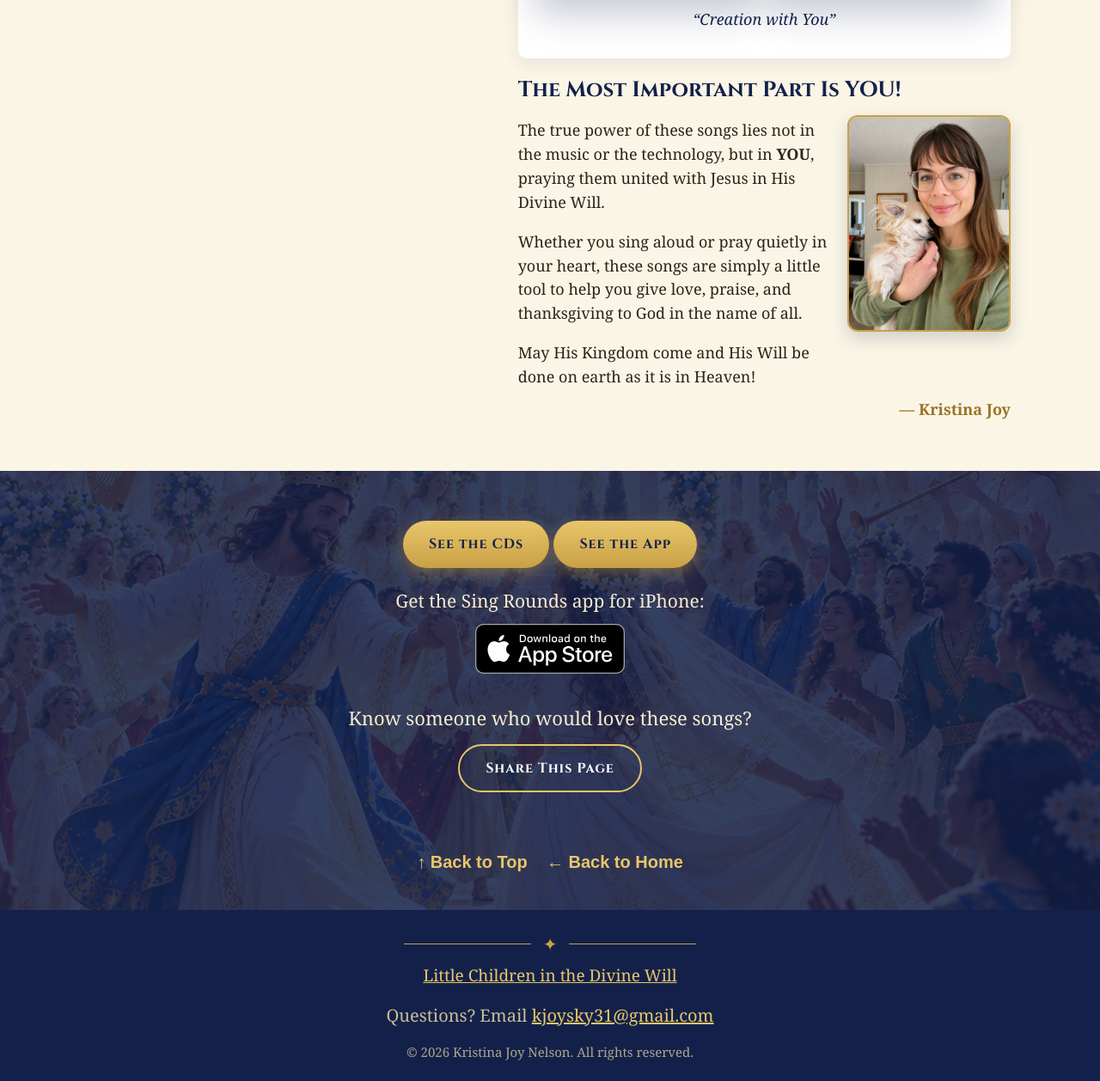
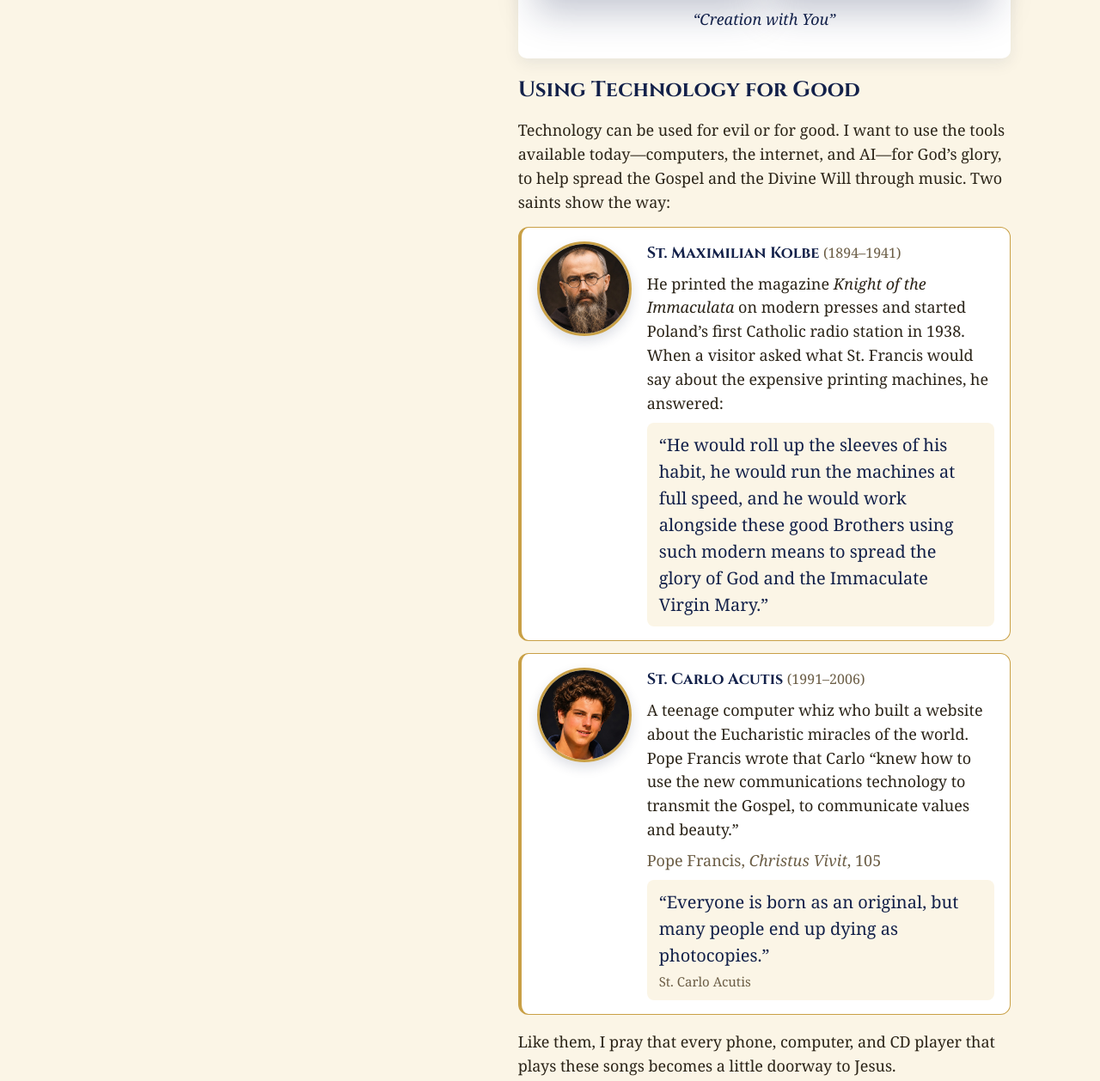
Before and after one commit to kjoysky/singdivinewillrounds, a plain HTML site: page about.html in a window 1280 px wide. Shown: the part 1847-3105 px from the top of the page at 86% size. Drawn offline with Linux system fonts and the light colour scheme.

Commit message:
About: 'Using Technology for Good' section with St. Maximilian Kolbe and St. Carlo Acutis quotes + portraits
Co-Authored-By: Claude Opus 5.5 <noreply@anthropic.com>

```diff
--- a/about.html
+++ b/about.html
@@ -408,6 +408,16 @@ section#about{padding:30px 0 36px}
 .about-main > .how-made:first-child h3{margin-top:0}
 .about-main .how-made{margin:0 0 22px}
 .about-main .how-made h3{margin:0 0 10px}
+/* Using Technology for Good (saints) */
+.tech-good .saint{display:flex;gap:18px;align-items:flex-start;background:#fff;border:1px solid var(--gold);border-left:4px solid var(--gold);border-radius:12px;padding:16px 18px;margin:14px 0}
+.tech-good .saint img{width:110px;height:110px;object-fit:cover;object-position:center top;border-radius:50%;border:3px solid var(--gold);flex:none;box-shadow:0 6px 14px rgba(19,33,74,.15)}
+.tech-good .saint p{margin:0 0 8px}
+.tech-good .saint-name{font-family:Cinzel,Georgia,serif;font-weight:700;color:var(--navy);font-size:20px}
+.tech-good .saint-name span{font-family:Georgia,serif;font-weight:400;font-size:16px;color:var(--muted)}
+.tech-good .saint-cite{font-size:15px;color:var(--muted)}
+.tech-good blockquote{margin:6px 0 0;padding:10px 14px;background:var(--cream,#fbf5e6);border-radius:8px;color:var(--navy);font-style:normal}
+.tech-good blockquote cite{display:block;font-size:15px;color:var(--muted);font-style:normal;margin-top:4px}
+@media (max-width:600px){.tech-good .saint{flex-direction:column;align-items:center;text-align:center}.tech-good .saint img{width:120px;height:120px}}
 </style>
 <script>
 (function(){function z(){var w=window.innerWidth,v=Math.max(1,Math.min(w/1250,1.7));document.documentElement.style.setProperty('--z',v.toFixed(3));}z();window.addEventListener('resize',z);})();
@@ -466,6 +476,28 @@ section#about{padding:30px 0 36px}
           </div>
           <p style="text-align:center;font-style:italic;color:var(--navy);margin-top:0">&ldquo;Creation with You&rdquo;</p>
         </div>
+      </div>
+      <div class="how-made tech-good" id="technology-for-good">
+        <h3>Using Technology for Good</h3>
+        <p>Technology can be used for evil or for good. I want to use the tools available today&mdash;computers, the internet, and AI&mdash;for God&rsquo;s glory, to help spread the Gospel and the Divine Will through music. Two saints show the way:</p>
+        <div class="saint">
+          <img src="images/saints/kolbe.jpg" alt="St. Maximilian Kolbe" width="400" height="400" loading="lazy">
+          <div>
+            <p class="saint-name">St. Maximilian Kolbe <span>(1894&ndash;1941)</span></p>
+            <p>He printed the magazine <em>Knight of the Immaculata</em> on modern presses and started Poland&rsquo;s first Catholic radio station in 1938. When a visitor asked what St. Francis would say about the expensive printing machines, he answered:</p>
+            <blockquote>&ldquo;He would roll up the sleeves of his habit, he would run the machines at full speed, and he would work alongside these good Brothers using such modern means to spread the glory of God and the Immaculate Virgin Mary.&rdquo;</blockquote>
+          </div>
+        </div>
+        <div class="saint">
+          <img src="images/saints/carlo.jpg" alt="St. Carlo Acutis" width="400" height="400" loading="lazy">
+          <div>
+            <p class="saint-name">St. Carlo Acutis <span>(1991&ndash;2006)</span></p>
+            <p>A teenage computer whiz who built a website about the Eucharistic miracles of the world. Pope Francis wrote that Carlo &ldquo;knew how to use the new communications technology to transmit the Gospel, to communicate values and beauty.&rdquo;</p>
+            <p class="saint-cite">Pope Francis, <em>Christus Vivit</em>, 105</p>
+            <blockquote>&ldquo;Everyone is born as an original, but many people end up dying as photocopies.&rdquo;<cite>St. Carlo Acutis</cite></blockquote>
+          </div>
+        </div>
+        <p>Like them, I pray that every phone, computer, and CD player that plays these songs becomes a little doorway to Jesus.</p>
       </div>
       <div class="how-made">
         <h3>The Most Important Part Is YOU!</h3>
```
Also changed, not shown: images/saints/carlo.jpg (added), images/saints/kolbe.jpg (added).
